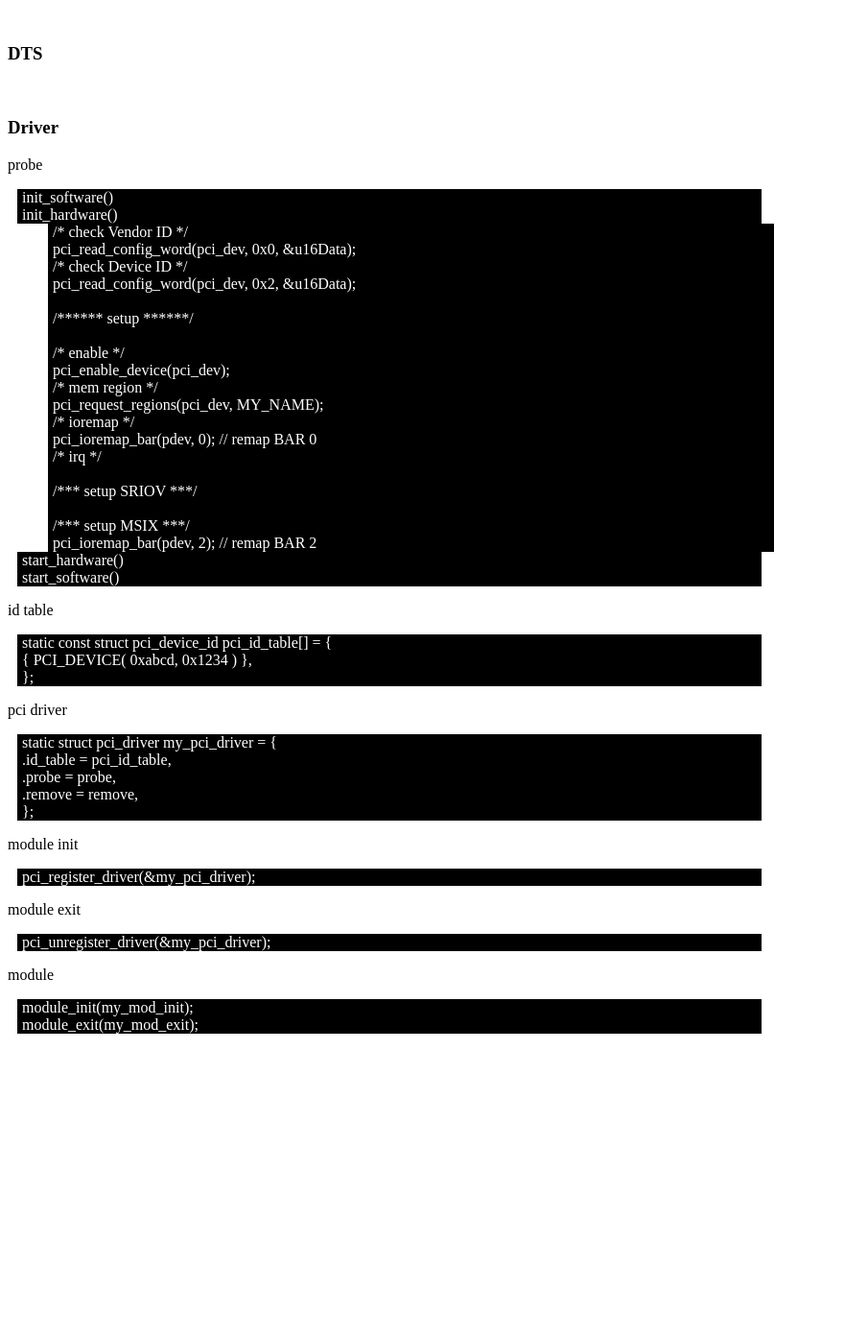
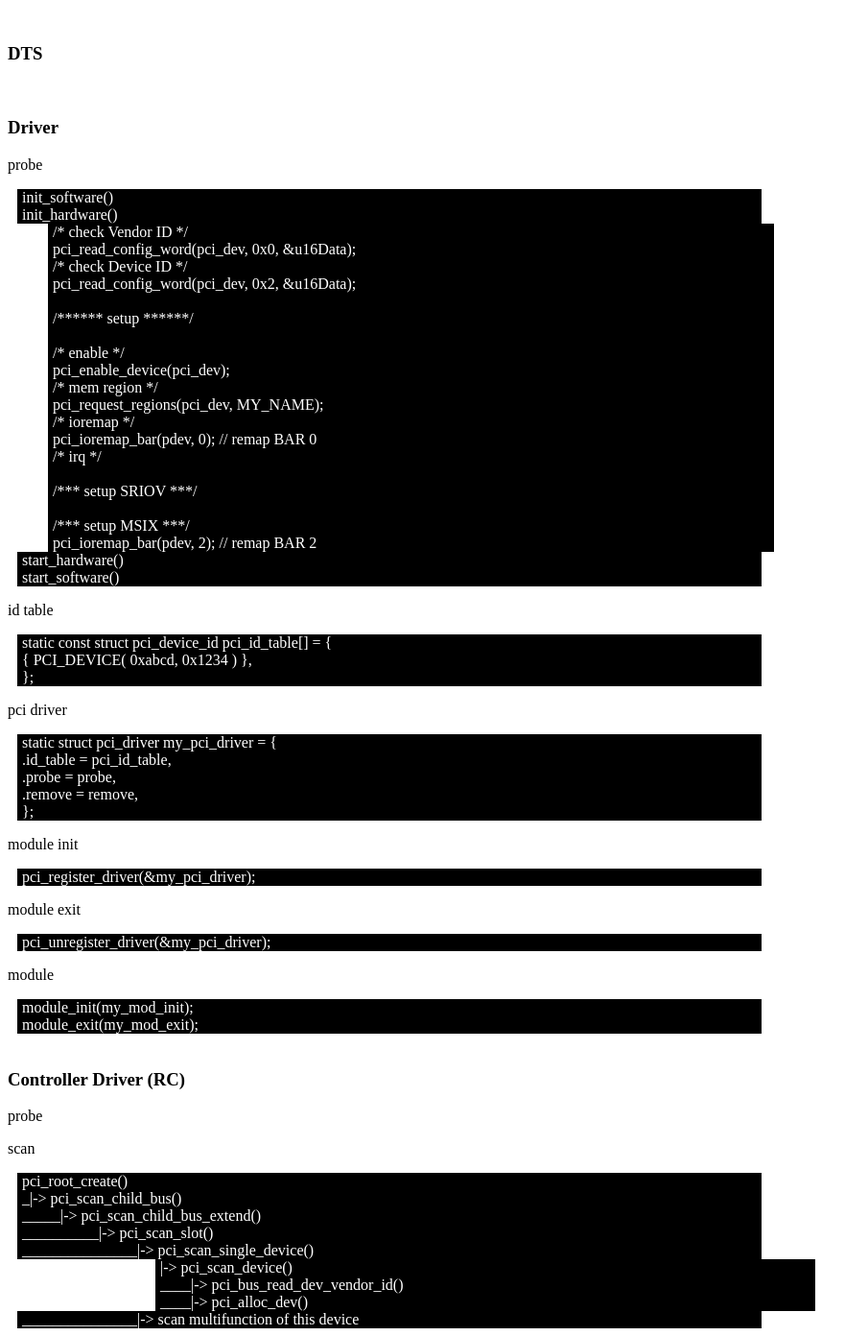
Before and after one commit to czarsir/sir, a Jekyll site: the page built from _posts/system/os/2024-02-25-k_pcie.html, in a window 1280 px wide. Shown: the whole page at 96% size, without its empty margins (0-905 px from the left). Built offline with Jekyll 4.4.1, drawn with Linux system fonts in a browser that asks for light colours; before the commit the page ends 1085 px from its top, so only the background shows below that.

Commit message:
[kernel] pcie

```diff
--- a/_posts/system/os/2024-02-25-k_pcie.html
+++ b/_posts/system/os/2024-02-25-k_pcie.html
@@ -53,3 +53,20 @@ layout: addins
 <p>module</p>
 <div class="cmd">module_init(my_mod_init);</div>
 <div class="cmd">module_exit(my_mod_exit);</div>
+
+
+<br>
+<h3>Controller Driver (RC)</h3>
+<p>probe</p>
+<p>scan</p>
+<div class="cmd">pci_root_create()</div>
+<div class="cmd">_|-> pci_scan_child_bus()</div>
+<div class="cmd">_____|-> pci_scan_child_bus_extend()</div>
+<div class="cmd">__________|-> pci_scan_slot()</div>
+<div class="cmd">_______________|-> pci_scan_single_device()</div>
+	<div style="padding-left:9em">
+	<div class="cmd">|-> pci_scan_device()</div>
+	<div class="cmd">____|-> pci_bus_read_dev_vendor_id()</div>
+	<div class="cmd">____|-> pci_alloc_dev()</div>
+	</div>
+<div class="cmd">_______________|-> scan multifunction of this device</div>
```
